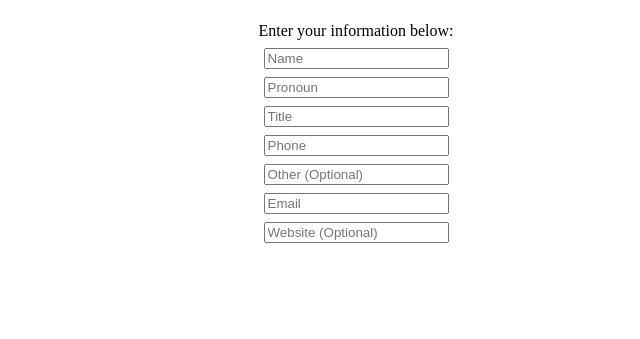
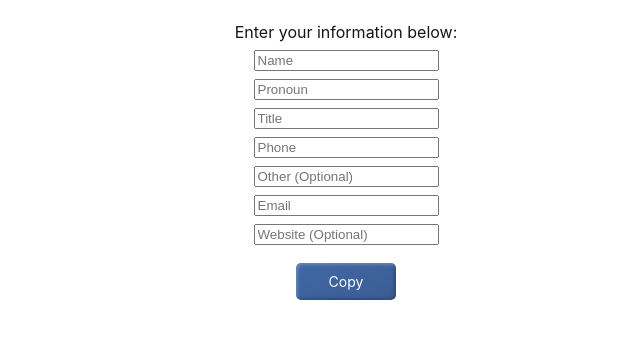
Before and after one commit to evefalcao/woscSignature, a plain HTML site: page index.html in a window 1280 px wide. Shown: the part 291-630 px from the top of the page, without its empty margins (294-934 px from the left). Drawn offline with Linux system fonts and the light colour scheme.

Commit message:
add button to copy to clipboard

```diff
--- a/index.html
+++ b/index.html
@@ -133,13 +133,45 @@
             margin-top: 8px;
         }
 
+        .styled {
+            width: 100px;
+            border: 0;
+            line-height: 2.5;
+            padding: 20 20px;
+            font-size: 14px;
+            text-align: center;
+            color: #fff;
+            border-radius: 5px;
+            background-color: #4168a5;
+            background-image: linear-gradient(
+                to top left,
+                rgba(0, 0, 0, 0.1),
+                rgba(0, 0, 0, 0.1) 10%,
+                rgba(0, 0, 0, 0)
+            );
+            box-shadow:
+                inset 2px 2px 3px rgba(255, 255, 255, 0.2),
+                inset -2px -2px 3px rgba(0, 0, 0, 0.2);
+        }
+
+        .styled:hover {
+            background-color: #4160a0
+        }
+
+        .styled:active {
+            box-shadow:
+                inset -1px -1px 1px rgba(255, 255, 255, 0.6),
+                inset 1px 1px 1px rgba(0, 0, 0, 0.6);
+        }
+
+
         @import url('https://fonts.googleapis.com/css2?family=Inter:wght@300;400;700&display=swap');
     </style>
   </head>
 
   <body>
     <center class="wrapper">
-        <table class="main" width="100%">
+        <table id="signature" class="main" width="100%">
             <!-- LOGO -->
             <tr>
                 <td class="signature__logo">
@@ -249,10 +281,13 @@
                     </table>
                 </td>
             </tr>
+        </table>
 
-            </table>
+    </center>
+
+    <center>
         <div class="input-style" style="user-select: none; margin-top: 25px;">
-                <span>Enter your information below:</span>
+            <span class="main">Enter your information below:</span>
             <br>
             <input type="text" id="input-name" placeholder="Name" onchange="applyChange(this)">
             <br>
@@ -270,8 +305,9 @@
             <br>
             <br>
         </div>
+
+        <button class="styled main" type="button" onclick="copyDivToClipboard()">Copy</button>
     </center>
-
 
     <script>
         function applyChange(inputElement){
@@ -280,6 +316,16 @@
             let outputElement = document.getElementById(outputElementId);
             outputElement.innerHTML = value;
         }
+
+        function copyDivToClipboard() {
+            var range = document.createRange();
+            range.selectNode(document.getElementById("signature"));
+            window.getSelection().removeAllRanges(); // clear current selection
+            window.getSelection().addRange(range); // to select text
+            document.execCommand("copy");
+            window.getSelection().removeAllRanges();// to deselect
+        }
+
     </script>
 
   </body>
```
Lines whose indentation alone changed are shown as unchanged.
